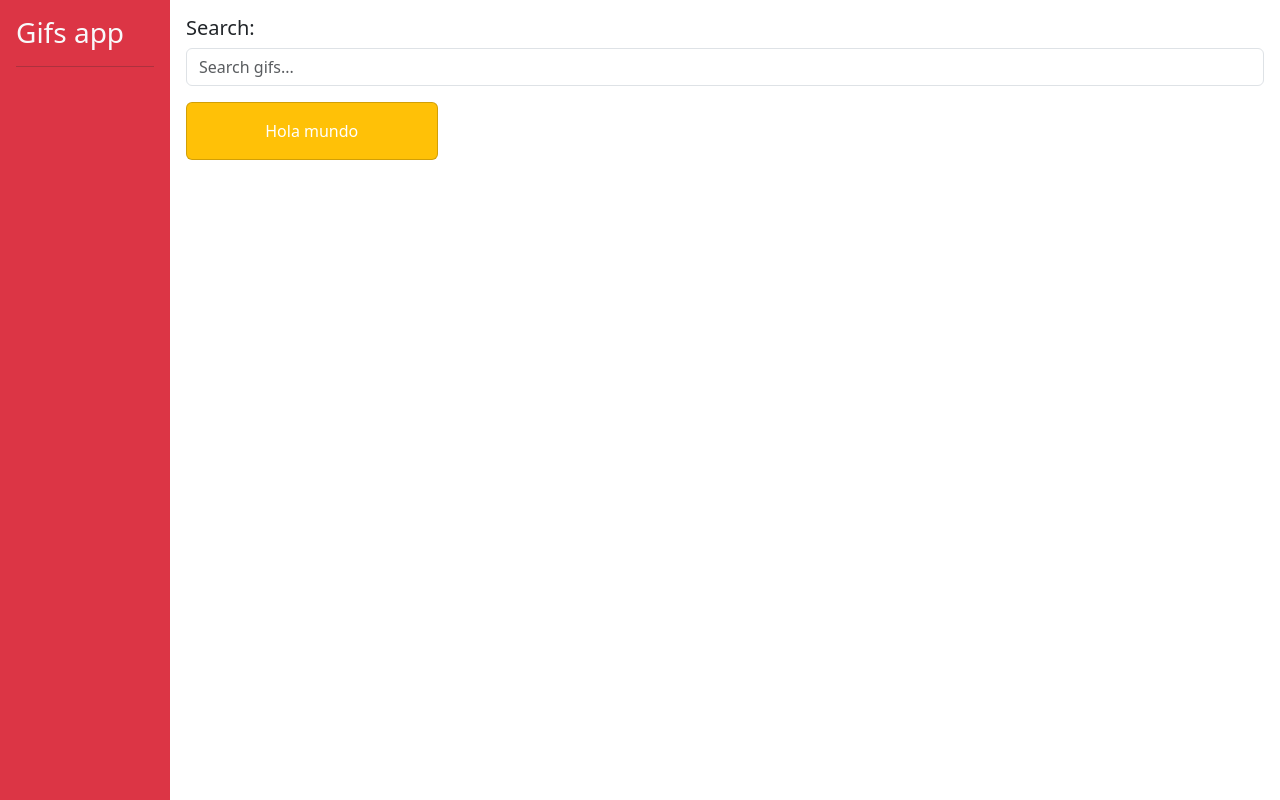
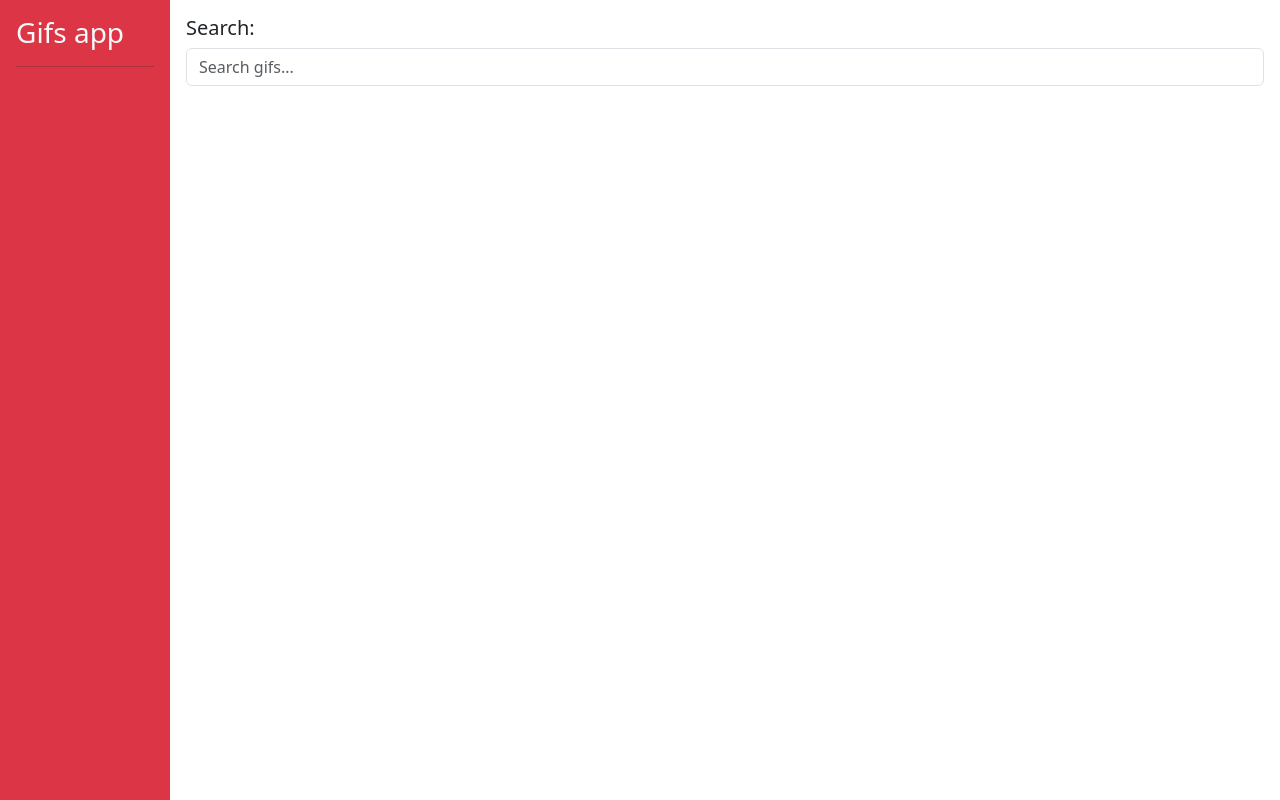
Before and after one commit to abrilxcx/gifs-app, an Angular app: page / in a window 1280 px wide. Built offline with nearby package versions, Linux system fonts and the light colour scheme.

Commit message:
mostrar nombre del Gif en la pantalla

```diff
--- a/src/app/gifs/components/card-list/card-list.component.html
+++ b/src/app/gifs/components/card-list/card-list.component.html
@@ -1,6 +1,6 @@
 <div class="row mt-3">
 
-  <div class="col-md-3 col-sm-4">
+  <div *ngFor="let gif of gifs" class="col-md-3 col-sm-4">
 
     <div class="card mb-2 text-center bg-warning">
 
@@ -10,7 +10,7 @@
 
         <p class="card-text">
 
-          Hola mundo
+          {{ gif.title }}
 
         </p>
 
--- a/src/app/gifs/components/card-list/card-list.component.ts
+++ b/src/app/gifs/components/card-list/card-list.component.ts
@@ -1,4 +1,5 @@
-import { Component } from '@angular/core';
+import { Component, Input } from '@angular/core';
+import { Gifs } from '../../interfaces/gifs.interfaces';
 
 @Component({
   selector: 'gifs-card-list',
@@ -6,4 +7,7 @@
 })
 export class CardListComponent {
 
+  @Input()
+  public gifs: Gifs[] = [];
+
 }
--- a/src/app/gifs/pages/home-page/home-page.component.html
+++ b/src/app/gifs/pages/home-page/home-page.component.html
@@ -15,7 +15,7 @@
   <div
     class="col-12">
 
-    <gifs-card-list></gifs-card-list>
+    <gifs-card-list [gifs]="gifs"></gifs-card-list>
 
   </div>
 
--- a/src/app/gifs/pages/home-page/home-page.component.ts
+++ b/src/app/gifs/pages/home-page/home-page.component.ts
@@ -1,4 +1,6 @@
 import { Component } from '@angular/core';
+import { GifsService } from '../../services/gifs.service';
+import { Gifs } from '../../interfaces/gifs.interfaces';
 
 @Component({
   selector: 'gifs-home-page',
@@ -6,4 +8,10 @@
 })
 export class HomePageComponent {
 
+  constructor( private gifsService: GifsService ) {}
+
+  get gifs(): Gifs[] {
+    return this.gifsService.gifsList;
+  }
+
 }
--- a/src/app/gifs/services/gifs.service.ts
+++ b/src/app/gifs/services/gifs.service.ts
@@ -49,9 +49,6 @@
       .subscribe( resp => {
 
         this.gifsList = resp.data;
-        console.log({ gifs: this.gifsList });
-
-
       })
   }
 
```
